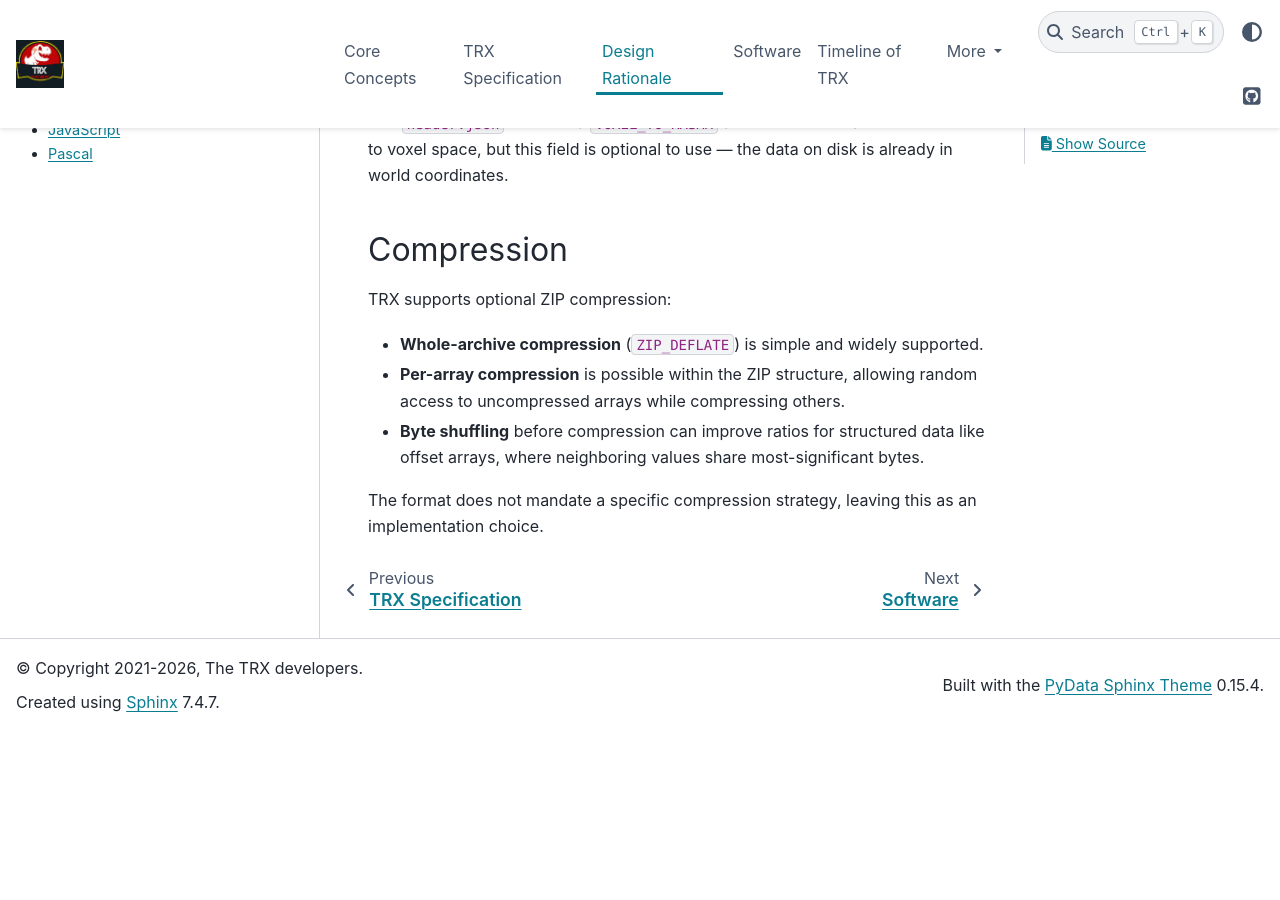
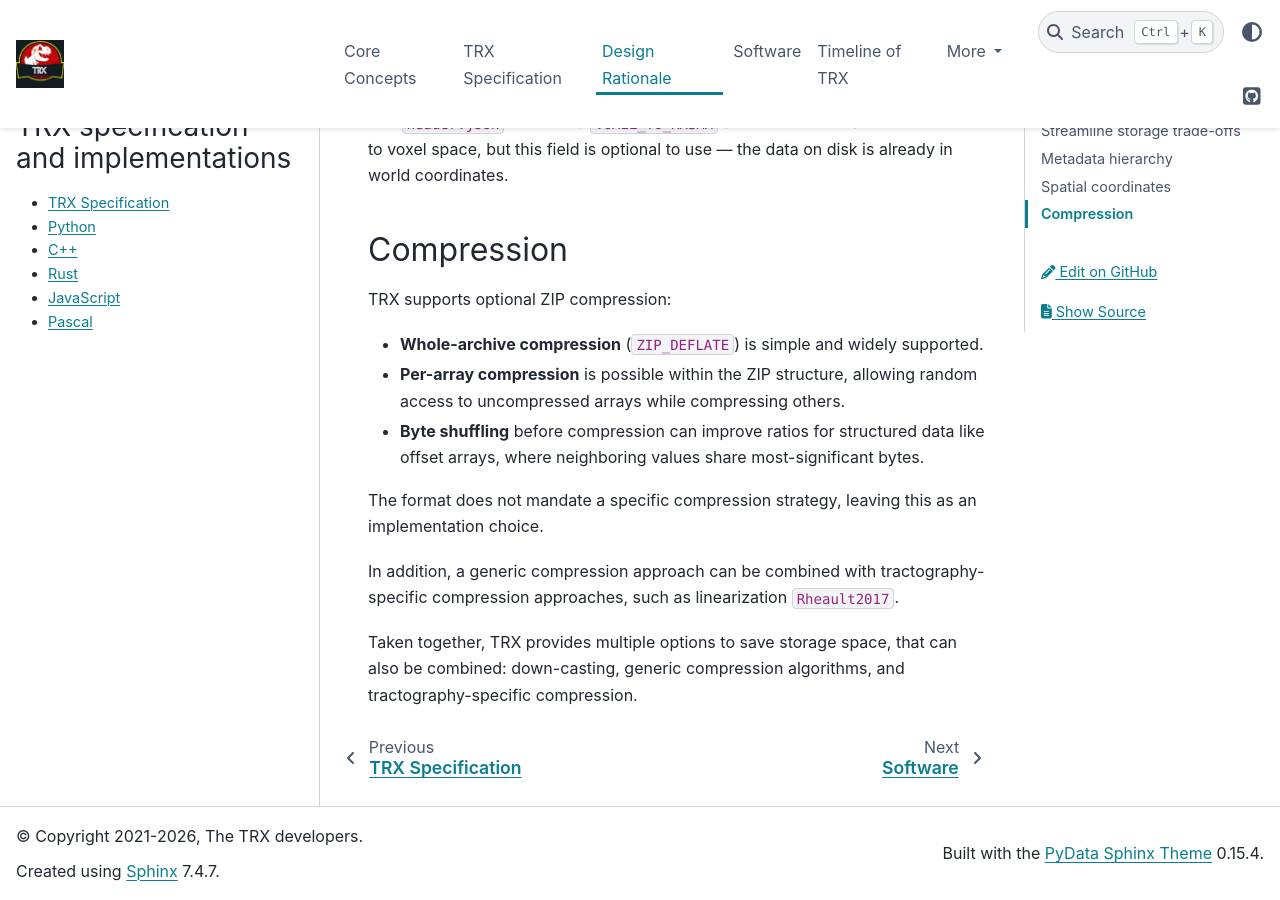
Before and after one commit to tee-ar-ex/tee-ar-ex.github.io, a Sphinx documentation site: the page built from source/design.md, in a window 1280 px wide and 900 px high, scrolled down 3217 px. Built offline with Sphinx 7.4.7 and the PyData theme 0.15.4, drawn with Linux system fonts in a browser that asks for light colours; cross-references to code outside the pages are shown as plain code; before the commit the page ends 3948 px from its top, so only the background shows below that; some of the changed lines change nothing that is shown.

Commit message:
Tractography-specific compression + reference.

```diff
--- a/source/design.md
+++ b/source/design.md
@@ -130,3 +130,11 @@ TRX supports optional ZIP compression:
 
 The format does not mandate a specific compression strategy, leaving this as
 an implementation choice.
+
+In addition, a generic compression approach can be combined with
+tractography-specific compression approaches, such as linearization
+{cite:p}`Rheault2017`.
+
+Taken together, TRX provides multiple options to save storage space, that can
+also be combined: down-casting, generic compression algorithms, and
+tractography-specific compression.
--- a/source/references.bib
+++ b/source/references.bib
@@ -1,3 +1,39 @@
+@ARTICLE{Rheault2017,
+  title     = "Visualization, interaction and tractometry: Dealing with millions
+               of streamlines from diffusion {MRI} tractography",
+  author    = "Rheault, Francois and Houde, Jean-Christophe and Descoteaux,
+               Maxime",
+  journal   = "Front. Neuroinform.",
+  publisher = "Frontiers Media SA",
+  volume    =  11,
+  pages     =  42,
+  abstract  = "Recently proposed tractography and connectomics approaches often
+               require a very large number of streamlines, in the order of
+               millions. Generating, storing and interacting with these datasets
+               is currently quite difficult, since they require a lot of space
+               in memory and processing time. Compression is a common approach
+               to reduce data size. Recently such an approach has been proposed
+               consisting in removing collinear points in the streamlines.
+               Removing points from streamlines results in files that cannot be
+               robustly post-processed and interacted with existing tools, which
+               are for the most part point-based. The aim of this work is to
+               improve visualization, interaction and tractometry algorithms to
+               robustly handle compressed tractography datasets. Our proposed
+               improvements are threefold: (i) An efficient loading procedure to
+               improve visualization (reduce memory usage up to 95\% for a 0.2
+               mm step size); (ii) interaction techniques robust to compressed
+               tractograms; (iii) tractometry techniques robust to compressed
+               tractograms to eliminate biased in tract-based statistics. The
+               present work demonstrates the need of correctly handling
+               compressed streamlines to avoid biases in future tractometry and
+               connectomics studies.",
+  month     =  jun,
+  year      =  2017,
+  keywords  = "MI-Brain; compression; connectomics; diffusion MRI;
+               linearization; streamlines; tractography; tractometry"
+}
+
+
 @ARTICLE{Gorgolewski2016BIDS,
   title     = "The brain imaging data structure, a format for organizing and
                describing outputs of neuroimaging experiments",
```
